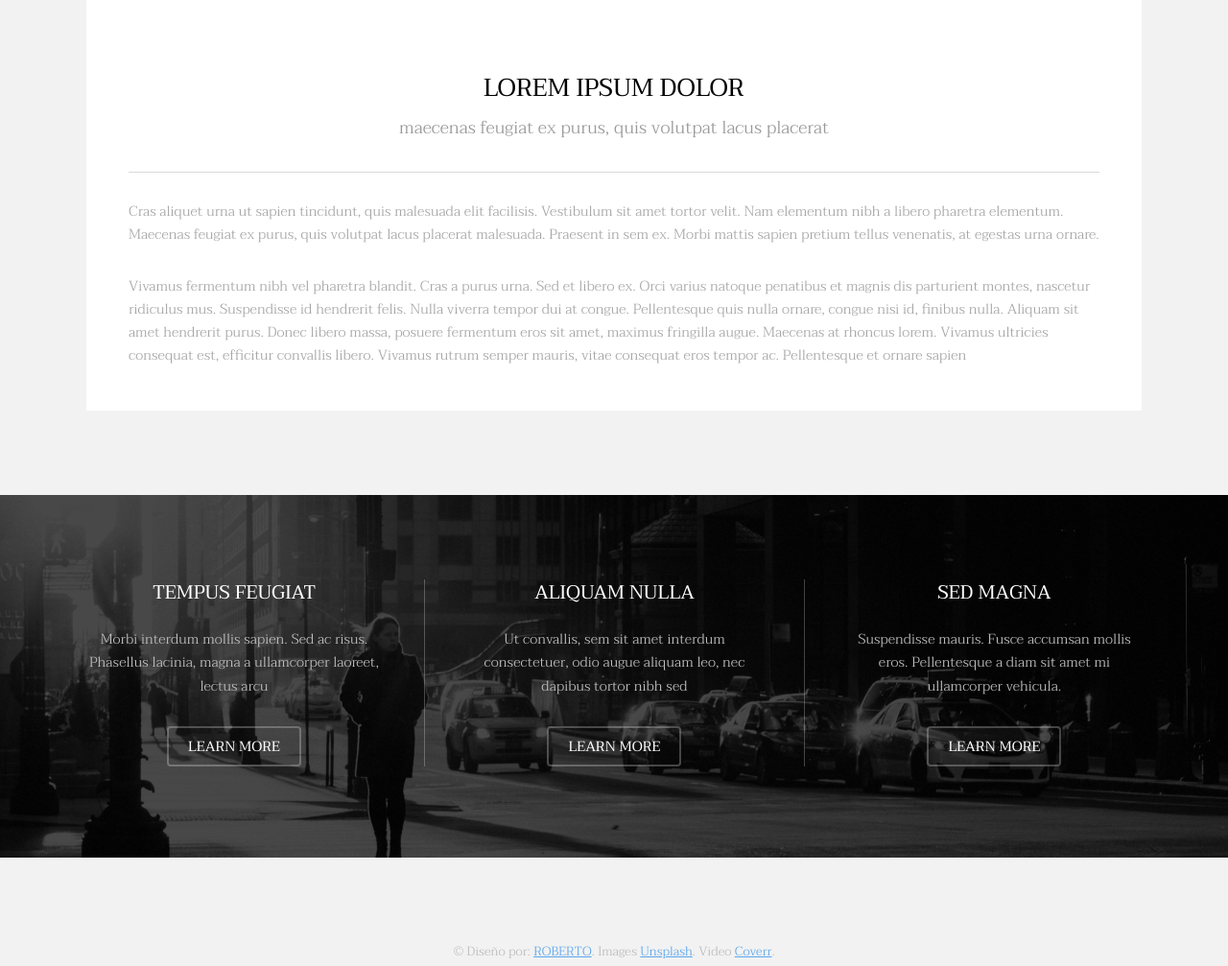
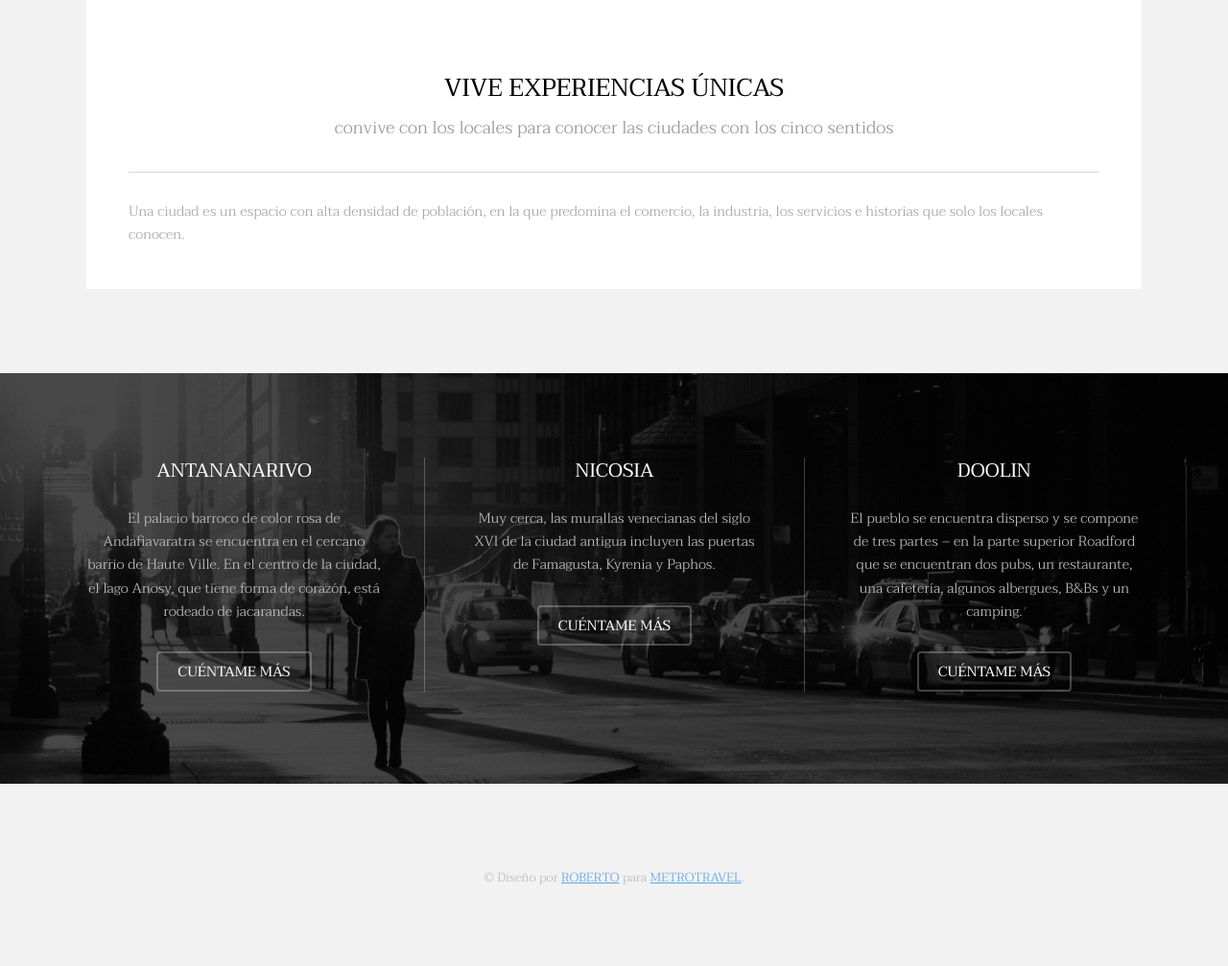
Before and after one commit to robferfra/04_REP_METROPOLITA, a plain HTML site: page index.html in a window 1280 px wide. Shown: the part 1216-2223 px from the top of the page at 96% size. Drawn offline with Linux system fonts and the light colour scheme.

Commit message:
todos los textos que faltan por RICARDO

```diff
--- a/index.html
+++ b/index.html
@@ -6,7 +6,7 @@
 -->
 <html>
 	<head>
-		<title>Transitivo by ROBERTO</title>
+		<title>Metropolita by ROBERTO</title>
 		<meta charset="utf-8" />
 		<meta name="viewport" content="width=device-width, initial-scale=1" />
 		<link rel="stylesheet" href="assets/css/main.css" />
@@ -15,7 +15,7 @@
 
 		<!-- Header -->
 			<header id="header" class="alt">
-				<div class="logo"><a href="index.html">Transitivo <span>by ROBERTO</span></a></div>
+				<div class="logo"><a href="index.html">Metropolita <span>by ROBERTO</span></a></div>
 				<a href="#menu" class="toggle"><span>Menu</span></a>
 			</header>
 
@@ -36,9 +36,8 @@
 		-->
 			<section id="banner" data-video="images/banner">
 				<div class="inner">
-					<h1>Transitivo</h1>
-					<p>Acompáñanos en este viaje por los rincones de <br />
-					<a href="https://templated.co/">Metrópolis</a> que seguro que no conocías. <a href="https://templated.co/license"></a></p>
+					<h1>Metropolita</h1>
+					<p>Acompáñanos en este viaje por los rincones de <a href="https://templated.co/">Metrópolis</a> que seguro que no conocías. <a href="https://templated.co/license"></a></p>
 					<a href="#one" class="button special scrolly">Sí, quiero</a>
 				</div>
 			</section>
@@ -53,12 +52,11 @@
 							</div>
 							<div class="content">
 								<header class="align-center">
-									<h2>Lorem ipsum dolor</h2>
-									<p>maecenas feugiat ex purus, quis volutpat lacus placerat</p>
+									<h2>VIVE EXPERIENCIAS ÚNICAS</h2>
+									<p>convive con los locales para conocer las ciudades con los cinco sentidos</p>
 								</header>
 								<hr />
-								<p> Cras aliquet urna ut sapien tincidunt, quis malesuada elit facilisis. Vestibulum sit amet tortor velit. Nam elementum nibh a libero pharetra elementum. Maecenas feugiat ex purus, quis volutpat lacus placerat malesuada. Praesent in sem ex. Morbi mattis sapien pretium tellus venenatis, at egestas urna ornare.</p>
-								<p>Vivamus fermentum nibh vel pharetra blandit. Cras a purus urna. Sed et libero ex. Orci varius natoque penatibus et magnis dis parturient montes, nascetur ridiculus mus. Suspendisse id hendrerit felis. Nulla viverra tempor dui at congue. Pellentesque quis nulla ornare, congue nisi id, finibus nulla. Aliquam sit amet hendrerit purus. Donec libero massa, posuere fermentum eros sit amet, maximus fringilla augue. Maecenas at rhoncus lorem. Vivamus ultricies consequat est, efficitur convallis libero. Vivamus rutrum semper mauris, vitae consequat eros tempor ac. Pellentesque et ornare sapien</p>
+								<p> Una ciudad es un espacio con alta densidad de población, en la que predomina el comercio, la industria, los servicios e historias que solo los locales conocen.</p>
 							</div>
 						</div>
 					</div>
@@ -71,29 +69,29 @@
 					<div id="flexgrid">
 						<div>
 							<header>
-								<h3>Tempus Feugiat</h3>
+								<h3>Antananarivo</h3>
 							</header>
-							<p>Morbi interdum mollis sapien. Sed ac risus. Phasellus lacinia, magna a ullamcorper laoreet, lectus arcu</p>
+							<p>El palacio barroco de color rosa de Andafiavaratra se encuentra en el cercano barrio de Haute Ville. En el centro de la ciudad, el lago Anosy, que tiene forma de corazón, está rodeado de jacarandas.</p>
 							<ul class="actions">
-								<li><a href="#" class="button alt">Learn More</a></li>
+								<li><a href="#" class="button alt">CUÉNTAME MÁS</a></li>
 							</ul>
 						</div>
 						<div>
 							<header>
-								<h3>Aliquam Nulla</h3>
+								<h3>Nicosia</h3>
 							</header>
-							<p>Ut convallis, sem sit amet interdum consectetuer, odio augue aliquam leo, nec dapibus tortor nibh sed </p>
+							<p>Muy cerca, las murallas venecianas del siglo XVI de la ciudad antigua incluyen las puertas de Famagusta, Kyrenia y Paphos.</p>
 							<ul class="actions">
-								<li><a href="#" class="button alt">Learn More</a></li>
+								<li><a href="#" class="button alt">CUÉNTAME MÁS</a></li>
 							</ul>
 						</div>
 						<div>
 							<header>
-								<h3>Sed Magna</h3>
+								<h3>Doolin</h3>
 							</header>
-							<p>Suspendisse mauris. Fusce accumsan mollis eros. Pellentesque a diam sit amet mi ullamcorper vehicula.</p>
+							<p>El pueblo se encuentra disperso y se compone de tres partes – en la parte superior Roadford que se encuentran dos pubs, un restaurante, una cafetería, algunos albergues, B&Bs y un camping.</p>
 							<ul class="actions">
-								<li><a href="#" class="button alt">Learn More</a></li>
+								<li><a href="#" class="button alt">CUÉNTAME MÁS</a></li>
 							</ul>
 						</div>
 					</div>
@@ -194,7 +192,7 @@
 						</div>
 					</section>
 					<div class="copyright">
-						&copy; Diseño por: <a href="https://templated.co/">ROBERTO</a>. Images <a href="https://unsplash.com/">Unsplash</a>. Video <a href="http://coverr.co/">Coverr</a>.
+						&copy; Diseño por <a href="https://templated.co/">ROBERTO</a> para <a href="https://unsplash.com/">METROTRAVEL</a>.
 					</div>
 				</div>
 			</footer>
```
